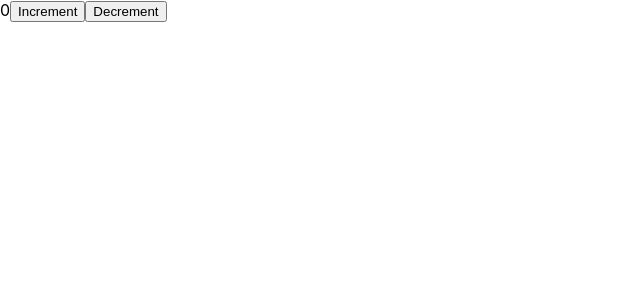
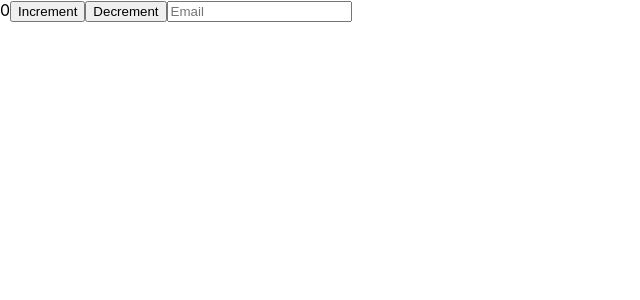
Before and after one commit to eylee8714/react_hooks, a React (Create React App) app: page / in a window 1280 px wide. Shown: the top 300 px of the page, without its empty margins (0-640 px from the left). Built offline with nearby package versions, Linux system fonts and the light colour scheme.

Commit message:
Input onChange using react-hook

```diff
--- a/src/App.js
+++ b/src/App.js
@@ -2,11 +2,19 @@
 
 function App() {
   const [count, setCount] = useState(0);
+  const [email, setEmail] = useState('');
+  const updateEmail = (e) => {
+    const {
+      target: { value },
+    } = e;
+    setEmail(value);
+  };
   return (
     <>
       {count}
       <button onClick={() => setCount(count + 1)}>Increment</button>
       <button onClick={() => setCount(count - 1)}>Decrement</button>
+      <input placeholder="Email" value={email} onChange={updateEmail} />
     </>
   );
 }
```
